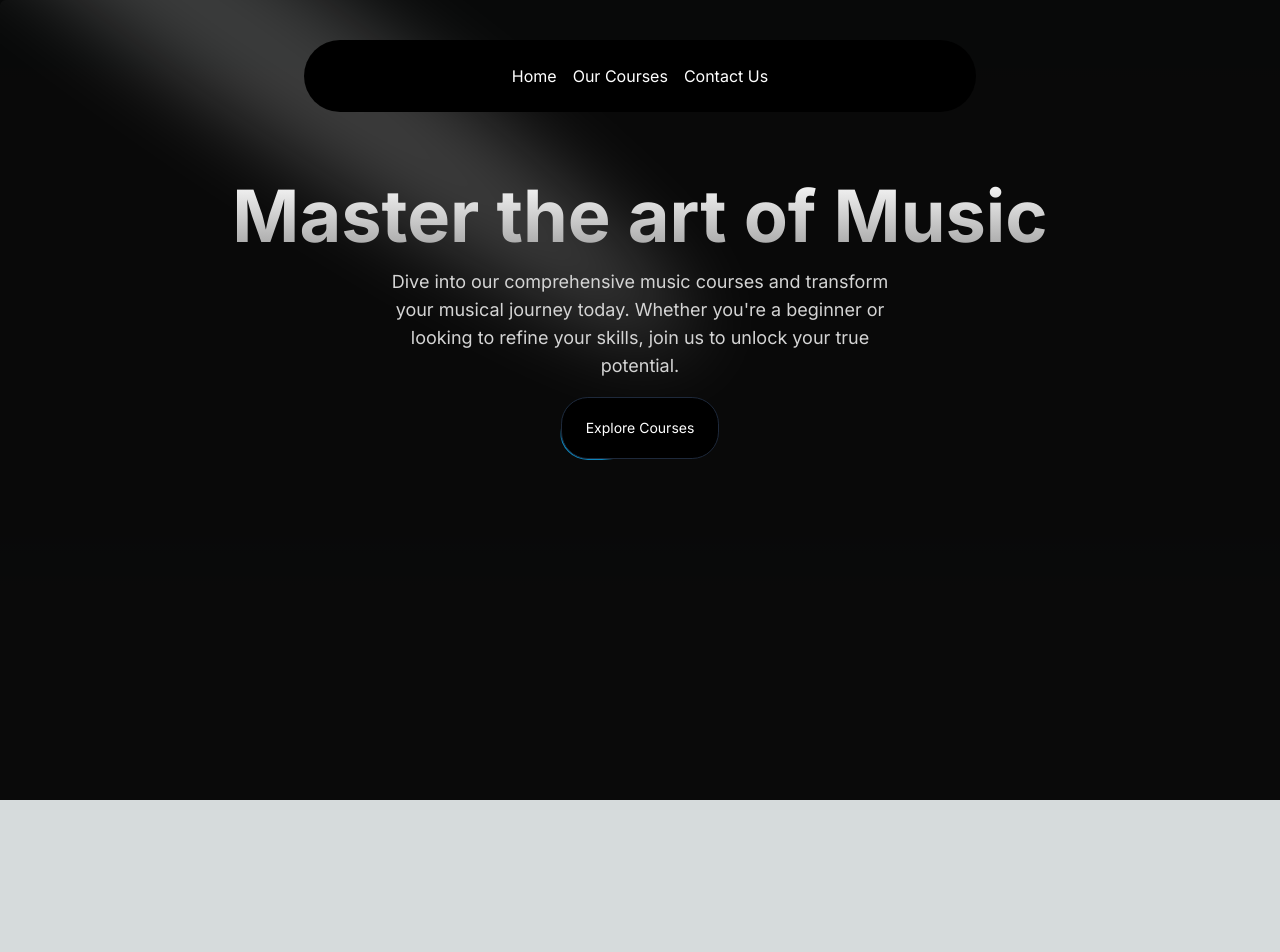
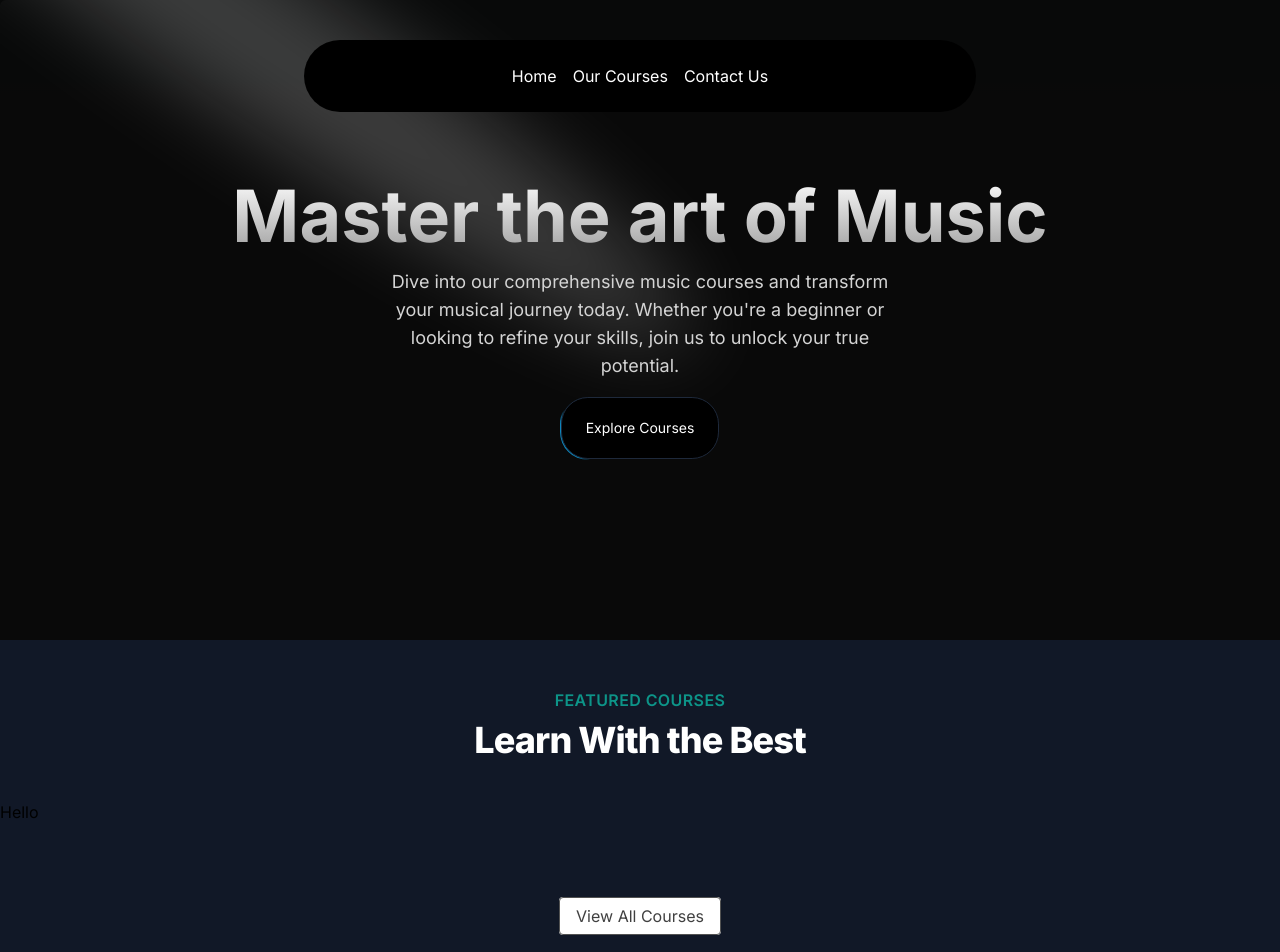
Before and after one commit to ashutosh-naik/music-nextjs-app, a Next.js app: page / in a window 1280 px wide. Shown: the top 952 px of the page. Before the commit the page ends 800 px from the top, so only its background shows below. Built offline with nearby package versions, Linux system fonts and the light colour scheme.

Commit message:
Featured Courses

```diff
--- a/src/app/page.tsx
+++ b/src/app/page.tsx
@@ -1,9 +1,11 @@
+import FeaturedCourses from "@/components/FeaturedCourses";
 import HeroSection from "@/components/HeroSection";
 
 export default function Home() {
   return (
     <main className="min-h-screen bg-black/[0.96] antialiased bg-grid-white/[0.02]">
       <HeroSection />
+      <FeaturedCourses />
     </main>
   );
 }
--- /dev/null
+++ b/src/components/FeaturedCourses.tsx
@@ -0,0 +1,35 @@
+import React from "react";
+import courseData from "../data/music_courses.json";
+import Link from "next/link";
+
+function FeaturedCourses() {
+  return (
+    <div className="py-12 bg-gray-900">
+      <div>
+        <div className="text-center">
+          <h2 className="text-base text-teal-600 font-semibold tracking-wide uppercase">
+            Featured Courses
+          </h2>
+          <p className="mt-2 text-3xl leading-8 font-extrabold tracking-tight text-white sm:text-4xl">
+            Learn With the Best
+          </p>
+        </div>
+      </div>
+      <div className="mt-10">
+        <div className="grid grid-cols-1 sm:grid-cols-2 lg:grid-cols-3 gap-8 justify-center">
+          Hello
+        </div>
+      </div>
+      <div className="mt-20 text-center">
+        <Link
+          href="/courses"
+          className="px-4 py-2 rounded border border-neutral-600 text-neutral-700 bg-white hover:bg-gray-100 transition duration-200"
+        >
+          View All Courses
+        </Link>
+      </div>
+    </div>
+  );
+}
+
+export default FeaturedCourses;
--- /dev/null
+++ b/src/components/ui/background-gradient.tsx
@@ -0,0 +1,72 @@
+import { cn } from "@/utils/cn";
+import React from "react";
+import { motion } from "framer-motion";
+
+export const BackgroundGradient = ({
+  children,
+  className,
+  containerClassName,
+  animate = true,
+}: {
+  children?: React.ReactNode;
+  className?: string;
+  containerClassName?: string;
+  animate?: boolean;
+}) => {
+  const variants = {
+    initial: {
+      backgroundPosition: "0 50%",
+    },
+    animate: {
+      backgroundPosition: ["0, 50%", "100% 50%", "0 50%"],
+    },
+  };
+  return (
+    <div className={cn("relative p-[4px] group", containerClassName)}>
+      <motion.div
+        variants={animate ? variants : undefined}
+        initial={animate ? "initial" : undefined}
+        animate={animate ? "animate" : undefined}
+        transition={
+          animate
+            ? {
+                duration: 5,
+                repeat: Infinity,
+                repeatType: "reverse",
+              }
+            : undefined
+        }
+        style={{
+          backgroundSize: animate ? "400% 400%" : undefined,
+        }}
+        className={cn(
+          "absolute inset-0 rounded-3xl z-[1] opacity-60 group-hover:opacity-100 blur-xl  transition duration-500 will-change-transform",
+          " bg-[radial-gradient(circle_farthest-side_at_0_100%,#00ccb1,transparent),radial-gradient(circle_farthest-side_at_100%_0,#7b61ff,transparent),radial-gradient(circle_farthest-side_at_100%_100%,#ffc414,transparent),radial-gradient(circle_farthest-side_at_0_0,#1ca0fb,#141316)]"
+        )}
+      />
+      <motion.div
+        variants={animate ? variants : undefined}
+        initial={animate ? "initial" : undefined}
+        animate={animate ? "animate" : undefined}
+        transition={
+          animate
+            ? {
+                duration: 5,
+                repeat: Infinity,
+                repeatType: "reverse",
+              }
+            : undefined
+        }
+        style={{
+          backgroundSize: animate ? "400% 400%" : undefined,
+        }}
+        className={cn(
+          "absolute inset-0 rounded-3xl z-[1] will-change-transform",
+          "bg-[radial-gradient(circle_farthest-side_at_0_100%,#00ccb1,transparent),radial-gradient(circle_farthest-side_at_100%_0,#7b61ff,transparent),radial-gradient(circle_farthest-side_at_100%_100%,#ffc414,transparent),radial-gradient(circle_farthest-side_at_0_0,#1ca0fb,#141316)]"
+        )}
+      />
+
+      <div className={cn("relative z-10", className)}>{children}</div>
+    </div>
+  );
+};
```
